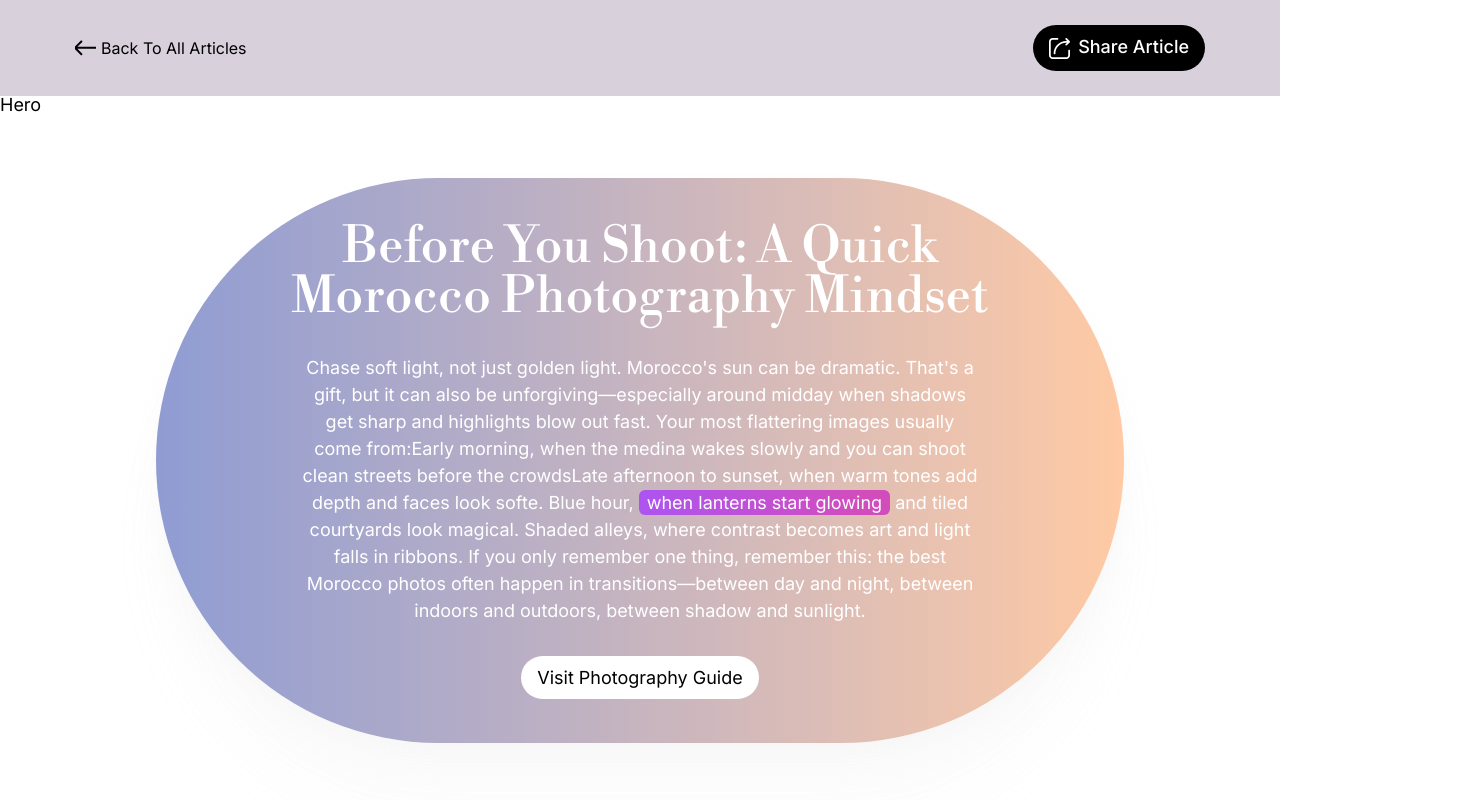
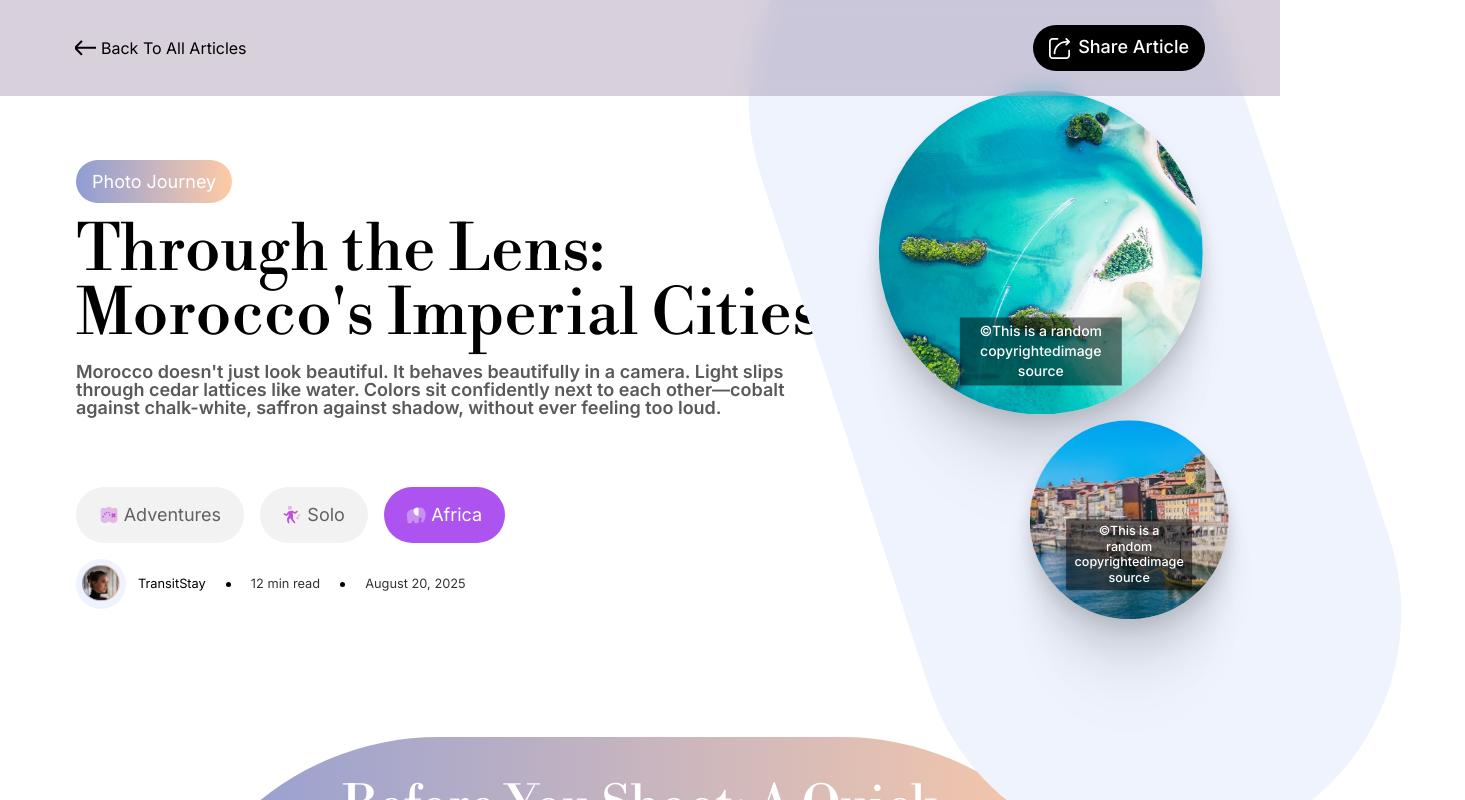
Before and after one commit to EssiJunior/photo-journey-landing, a Next.js app: page / in a window 1280 px wide. Shown: the top 800 px of the page, 1465 px wide, since content can reach past the window. Built offline with nearby package versions, Linux system fonts and the light colour scheme.

Commit message:
Done Hero

```diff
--- a/components/atoms/ImageCopyrighted.tsx
+++ b/components/atoms/ImageCopyrighted.tsx
@@ -1,10 +1,10 @@
 import React from 'react'
 
-const ImageCopyrighted = ({ children, className, copyright }: { children: React.ReactNode, className?: string, copyright: string }) => {
+const ImageCopyrighted = ({ children, className, textClassName, copyright }: { children: React.ReactNode, className?: string, textClassName?: string, copyright: string }) => {
     return (
         <div className={`relative ${className}`}>
             {children}
-            <p className='absolute bottom-7.25 left-1/2 -translate-x-1/2 py-1 px-2 bg-black/50 text-white font-medium leading-[20px] text-[clamp(14px,1vw,16px)] text-center'>{copyright}</p>
+            <p className={`absolute bottom-7.25 left-1/2 -translate-x-1/2 py-1 px-2 bg-black/50 text-white font-medium leading-[20px] text-[clamp(14px,1vw,16px)] text-center ${textClassName}`}>{copyright}</p>
         </div>
     )
 }
--- a/containers/Hero.tsx
+++ b/containers/Hero.tsx
@@ -1,10 +1,63 @@
-import React from 'react'
+import Button from '@/components/atoms/Button'
+import DotSeperator from '@/components/atoms/DotSeperator'
+import ImageCopyrighted from '@/components/atoms/ImageCopyrighted'
+import MetaDetails from '@/components/atoms/MetaDetails'
+import Profile from '@/components/atoms/Profile'
+import Tag from '@/components/atoms/Tag'
+import Section from '@/components/molecules/Section'
+import { adventure, elephant, solo, thumb1, thumb2 } from '@/public/assets'
+import Image from 'next/image'
 
 const Hero = () => {
     return (
-        <section className="container">
-            <div>Hero</div>
-        </section>
+        <Section className='px-4.25 sm:px-10 md:px-19'>
+            <div className='relative flex w-full '>
+                <aside className="grid gap-4 max-sm:mt-20 sm:max-w-[70%]">
+                    <Button className='bg-linear-to-r from-primary to-secondary text-white w-fit'>Photo Journey</Button>
+
+                    <div className="grid">
+                        <h1 className="font-libre text-start">Through the Lens:</h1>
+                        <h1 className="font-libre text-start">Morocco&apos;s Imperial Cities</h1>
+                    </div>
+
+                    <p className='text-[#595959] max-w-[718px]'>
+                        Morocco doesn&apos;t just look beautiful. It behaves beautifully in a camera. Light slips through cedar lattices like water. Colors sit confidently next to each other—cobalt against chalk-white, saffron against shadow, without ever feeling too loud.
+                    </p>
+
+                    <div className="grid mt-[54px] gap-4">
+                        <div className="flex gap-4">
+                            <Tag>
+                                <Image src={adventure} alt='adventure' width={20} height={20} />
+                                Adventures
+                            </Tag>
+                            <Tag>
+                                <Image src={solo} alt='solo' width={20} height={20} />
+                                Solo
+                            </Tag>
+                            <Tag className='bg-[#AD54F0]! text-white!'>
+                                <Image src={elephant} alt='elephant' width={20} height={20} />
+                                Africa
+                            </Tag>
+                        </div>
+                        <div className="flex-start gap-5">
+                            <Profile />
+                            <DotSeperator />
+                            <MetaDetails text='12 min read' />
+                            <DotSeperator />
+                            <MetaDetails text='August 20, 2025' />
+                        </div>
+                    </div>
+                </aside>
+                <div className='-z-1] absolute top-[-50%] xl:top-[-70%] right-0 sm:right-[-20%] xl:right-[-10%] flex-center flex-col gap-5 bg-[#EEF3FE] px-7 sm:px-15 py-14.5 sm:py-30 xl:px-20 xl:py-60 rounded-[500px] -rotate-[62.98deg] sm:-rotate-[24.75deg] xl:-rotate-[18.21deg]'>
+                    <ImageCopyrighted copyright='©This is a random copyrightedimage source' className='rotate-[62.98deg] sm:rotate-[24.75deg] xl:rotate-[18.21deg]' textClassName='max-xl:hidden'>
+                        <Image src={thumb1} alt='©This is a random copyrightedimage source' width={158} height={158} className='object-cover rounded-[200px] w-[158px] h-[158px] sm:w-[180px] sm:h-[180px] xl:w-[324px] xl:h-[324px] image-shadow' />
+                    </ImageCopyrighted>
+                    <ImageCopyrighted copyright='©This is a random copyrightedimage source' textClassName='text-[12.6px]! leading-[15.75px]! max-xl:hidden' className='rotate-[62.98deg] sm:rotate-[24.75deg] xl:rotate-[18.21deg]'>
+                        <Image src={thumb2} alt='©This is a random copyrightedimage source' width={96} height={96} className='object-cover rounded-[200px] w-[96px] h-[96px] sm:w-[110px] sm:h-[110px] xl:w-[198.86px]  xl:h-[198.86px] image-shadow' />
+                    </ImageCopyrighted>
+                </div>
+            </div>
+        </Section>
     )
 }
 
```
